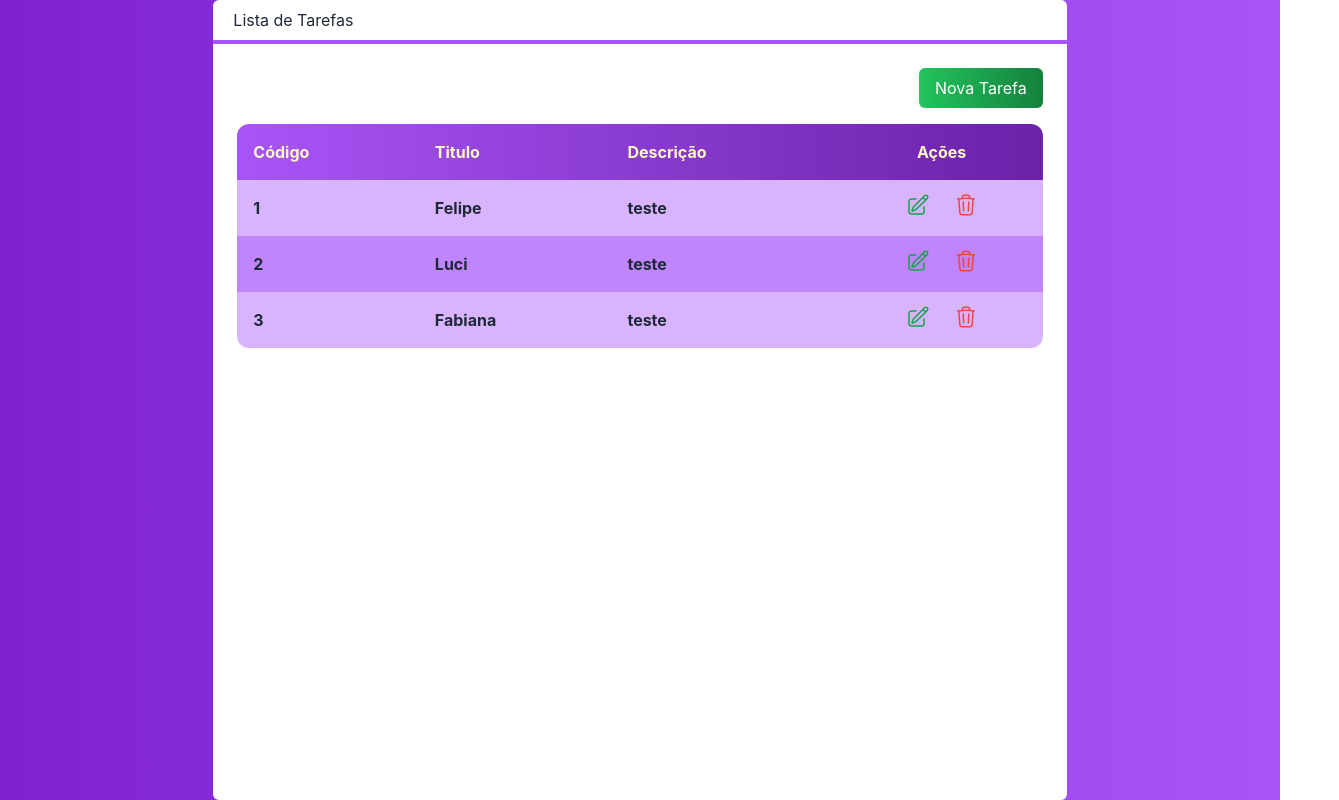
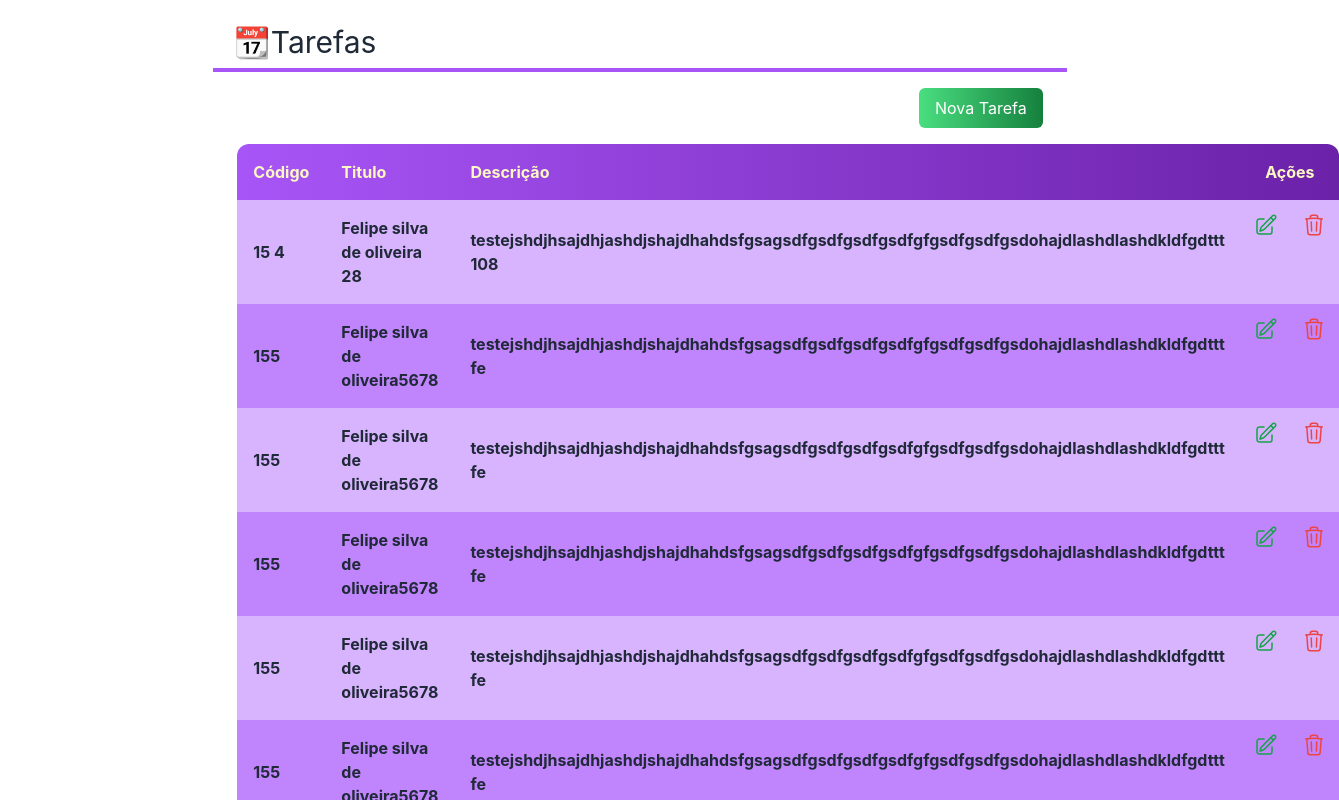
Before and after one commit to Felipe-S-O/App-tarefas, a Next.js app: page / in a window 1280 px wide. Shown: the top 800 px of the page, 1339 px wide, since content can reach past the window. Built offline with nearby package versions, Linux system fonts and the light colour scheme.

Commit message:
layout finalizado
🚀layout finalizado🎉

```diff
--- a/src/components/Botao.tsx
+++ b/src/components/Botao.tsx
@@ -8,7 +8,7 @@ export default function Botao(props: BotaoProps){
 
     return(
         <button onClick={props.onClick}
-        className={`bg-gradient-to-r from-green-500 to-green-700
+        className={`bg-gradient-to-r from-green-400 to-green-700
         text-white px-4 py-2 rounded-md
         ${props.className}
         `}>
--- a/src/components/Layout.tsx
+++ b/src/components/Layout.tsx
@@ -13,7 +13,7 @@ export default function Layout(props: LayoutProps) {
          `}>
 
             <Titulo>{props.titulo}</Titulo>
-            <div className=" p-6">
+            <div className=" p-6 py-4">
                 {props.children}
             </div>
 
--- a/src/components/Titulo.tsx
+++ b/src/components/Titulo.tsx
@@ -1,7 +1,7 @@
 export default function Titulo(props){
     return(
         <div className="flex flex-col justify-center">
-            <h1 className="pl-5  py-2">{props.children}</h1>
+            <h1 className="pl-5  py-2 text-3xl">📆{props.children}</h1>
             <hr className="border-2 border-purple-500"/>
         </div>
     )
--- a/src/components/icones.tsx
+++ b/src/components/icones.tsx
@@ -5,6 +5,6 @@ export const iconeIdit = (
 )
 export const iconeLixo = (
     <svg xmlns="http://www.w3.org/2000/svg" fill="none" viewBox="0 0 24 24" strokeWidth={1.5} stroke="currentColor" className="w-6 h-6">
-    <path strokeLinecap="round" strokeLinejoin="round" d="M14.74 9l-.346 9m-4.788 0L9.26 9m9.968-3.21c.342.052.682.107 1.022.166m-1.022-.165L18.16 19.673a2.25 2.25 0 01-2.244 2.077H8.084a2.25 2.25 0 01-2.244-2.077L4.772 5.79m14.456 0a48.108 48.108 0 00-3.478-.397m-12 .562c.34-.059.68-.114 1.022-.165m0 0a48.11 48.11 0 013.478-.397m7.5 0v-.916c0-1.18-.91-2.164-2.09-2.201a51.964 51.964 0 00-3.32 0c-1.18.037-2.09 1.022-2.09 2.201v.916m7.5 0a48.667 48.667 0 00-7.5 0" />
-  </svg>
+        <path strokeLinecap="round" strokeLinejoin="round" d="M14.74 9l-.346 9m-4.788 0L9.26 9m9.968-3.21c.342.052.682.107 1.022.166m-1.022-.165L18.16 19.673a2.25 2.25 0 01-2.244 2.077H8.084a2.25 2.25 0 01-2.244-2.077L4.772 5.79m14.456 0a48.108 48.108 0 00-3.478-.397m-12 .562c.34-.059.68-.114 1.022-.165m0 0a48.11 48.11 0 013.478-.397m7.5 0v-.916c0-1.18-.91-2.164-2.09-2.201a51.964 51.964 0 00-3.32 0c-1.18.037-2.09 1.022-2.09 2.201v.916m7.5 0a48.667 48.667 0 00-7.5 0" />
+    </svg>
 )
--- a/src/pages/index.tsx
+++ b/src/pages/index.tsx
@@ -11,9 +11,23 @@ export default function Home() {
   const [tarefa, setTarefa] = useState<Tarefa>(Tarefa.vazio())
 
   const tarefas = [
-    new Tarefa('Felipe','teste', '1'),
-    new Tarefa('Luci', 'teste', '2'),
-    new Tarefa('Fabiana','teste', '3')
+    new Tarefa('Felipe silva de oliveira  28', 'testejshdjhsajdhjashdjshajdhahdsfgsagsdfgsdfgsdfgsdfgfgsdfgsdfgsdohajdlashdlashdkldfgdttt 108', '15 4'),
+    new Tarefa('Felipe silva de oliveira5678', 'testejshdjhsajdhjashdjshajdhahdsfgsagsdfgsdfgsdfgsdfgfgsdfgsdfgsdohajdlashdlashdkldfgdttt fe', '155'),
+    new Tarefa('Felipe silva de oliveira5678', 'testejshdjhsajdhjashdjshajdhahdsfgsagsdfgsdfgsdfgsdfgfgsdfgsdfgsdohajdlashdlashdkldfgdttt fe', '155'),
+    new Tarefa('Felipe silva de oliveira5678', 'testejshdjhsajdhjashdjshajdhahdsfgsagsdfgsdfgsdfgsdfgfgsdfgsdfgsdohajdlashdlashdkldfgdttt fe', '155'),
+    new Tarefa('Felipe silva de oliveira5678', 'testejshdjhsajdhjashdjshajdhahdsfgsagsdfgsdfgsdfgsdfgfgsdfgsdfgsdohajdlashdlashdkldfgdttt fe', '155'),
+    new Tarefa('Felipe silva de oliveira5678', 'testejshdjhsajdhjashdjshajdhahdsfgsagsdfgsdfgsdfgsdfgfgsdfgsdfgsdohajdlashdlashdkldfgdttt fe', '155'),
+    new Tarefa('Felipe silva de oliveira5678', 'testejshdjhsajdhjashdjshajdhahdsfgsagsdfgsdfgsdfgsdfgfgsdfgsdfgsdohajdlashdlashdkldfgdttt fe', '155'),
+    new Tarefa('Felipe silva de oliveira5678', 'testejshdjhsajdhjashdjshajdhahdsfgsagsdfgsdfgsdfgsdfgfgsdfgsdfgsdohajdlashdlashdkldfgdttt fe', '155'),
+    new Tarefa('Felipe silva de oliveira5678', 'testejshdjhsajdhjashdjshajdhahdsfgsagsdfgsdfgsdfgsdfgfgsdfgsdfgsdohajdlashdlashdkldfgdttt fe', '155'),
+    new Tarefa('Felipe silva de oliveira5678', 'testejshdjhsajdhjashdjshajdhahdsfgsagsdfgsdfgsdfgsdfgfgsdfgsdfgsdohajdlashdlashdkldfgdttt fe', '155'),
+    new Tarefa('Felipe silva de oliveira5678', 'testejshdjhsajdhjashdjshajdhahdsfgsagsdfgsdfgsdfgsdfgfgsdfgsdfgsdohajdlashdlashdkldfgdttt fe', '155'),
+    new Tarefa('Felipe silva de oliveira5678', 'testejshdjhsajdhjashdjshajdhahdsfgsagsdfgsdfgsdfgsdfgfgsdfgsdfgsdohajdlashdlashdkldfgdttt fe', '155'),
+    new Tarefa('Felipe silva de oliveira5678', 'testejshdjhsajdhjashdjshajdhahdsfgsagsdfgsdfgsdfgsdfgfgsdfgsdfgsdohajdlashdlashdkldfgdttt fe', '155'),
+    new Tarefa('Felipe silva de oliveira5678', 'testejshdjhsajdhjashdjshajdhahdsfgsagsdfgsdfgsdfgsdfgfgsdfgsdfgsdohajdlashdlashdkldfgdttt fe', '155'),
+    new Tarefa('Felipe silva de oliveira5678', 'testejshdjhsajdhjashdjshajdhahdsfgsagsdfgsdfgsdfgsdfgfgsdfgsdfgsdohajdlashdlashdkldfgdttt fe', '155'),
+    new Tarefa('Felipe silva de oliveira5678', 'testejshdjhsajdhjashdjshajdhahdsfgsagsdfgsdfgsdfgsdfgfgsdfgsdfgsdohajdlashdlashdkldfgdttt fe', '155'),
+
   ]
 
   function tarefaSelecionada(tarefa: Tarefa) {
@@ -38,10 +52,9 @@ export default function Home() {
 
 
   return (
-    <div className={` flex h-screen justify-center
-    bg-gradient-to-r from-purple-700  to-purple-500 `}>
+    <div className={` flex  justify-center items-baseline py-4`}>
 
-      <Layout titulo="Lista de Tarefas">
+      <Layout titulo="Tarefas">
         {visivel === 'tabela' ? (
           <>
             <div className="flex justify-end">
@@ -55,9 +68,9 @@ export default function Home() {
             />
           </>
         ) : <Formulario
-        tarefa={tarefa}
-        tarefaMudou={salvarTarefa}
-        cancelado={() => setVisivel('tabela')} />}
+          tarefa={tarefa}
+          tarefaMudou={salvarTarefa}
+          cancelado={() => setVisivel('tabela')} />}
 
       </Layout>
     </div>
--- a/src/styles/globals.css
+++ b/src/styles/globals.css
@@ -25,6 +25,6 @@ a {
   }
   body {
     color: white;
-    background: black;
+    background: #8025D0;
   }
 }
```
